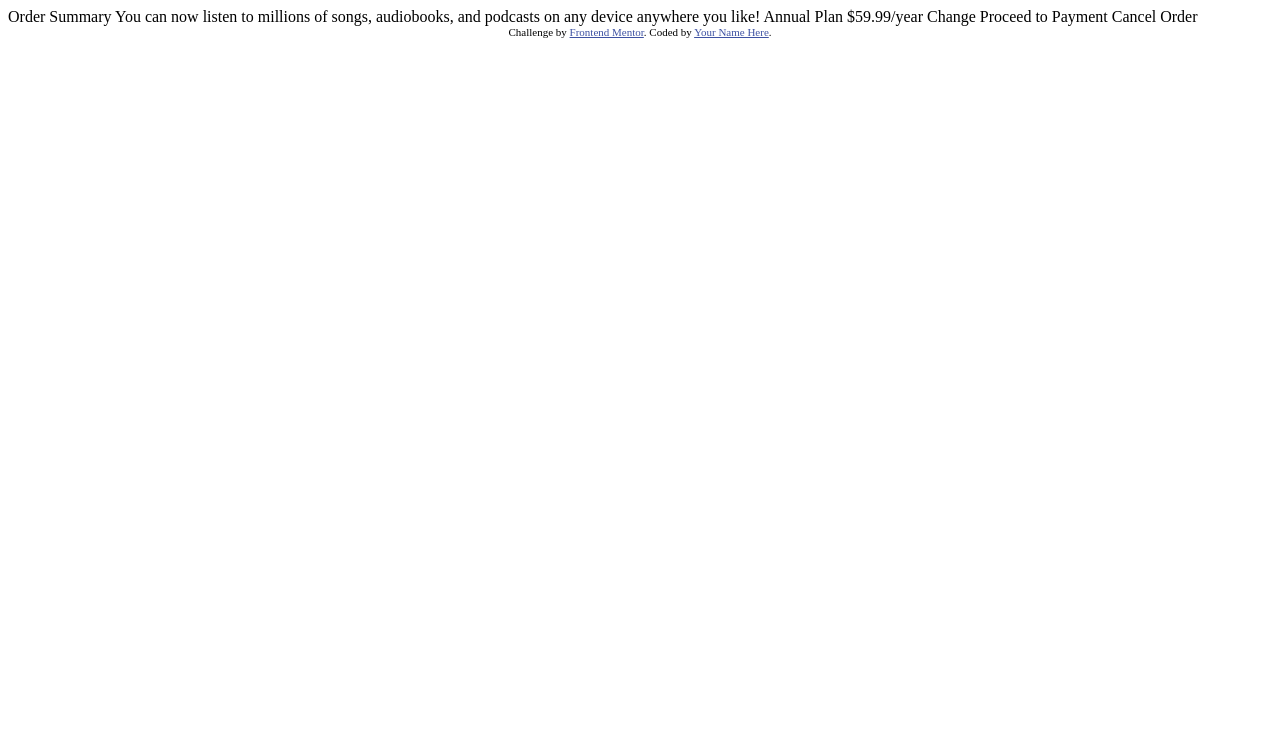
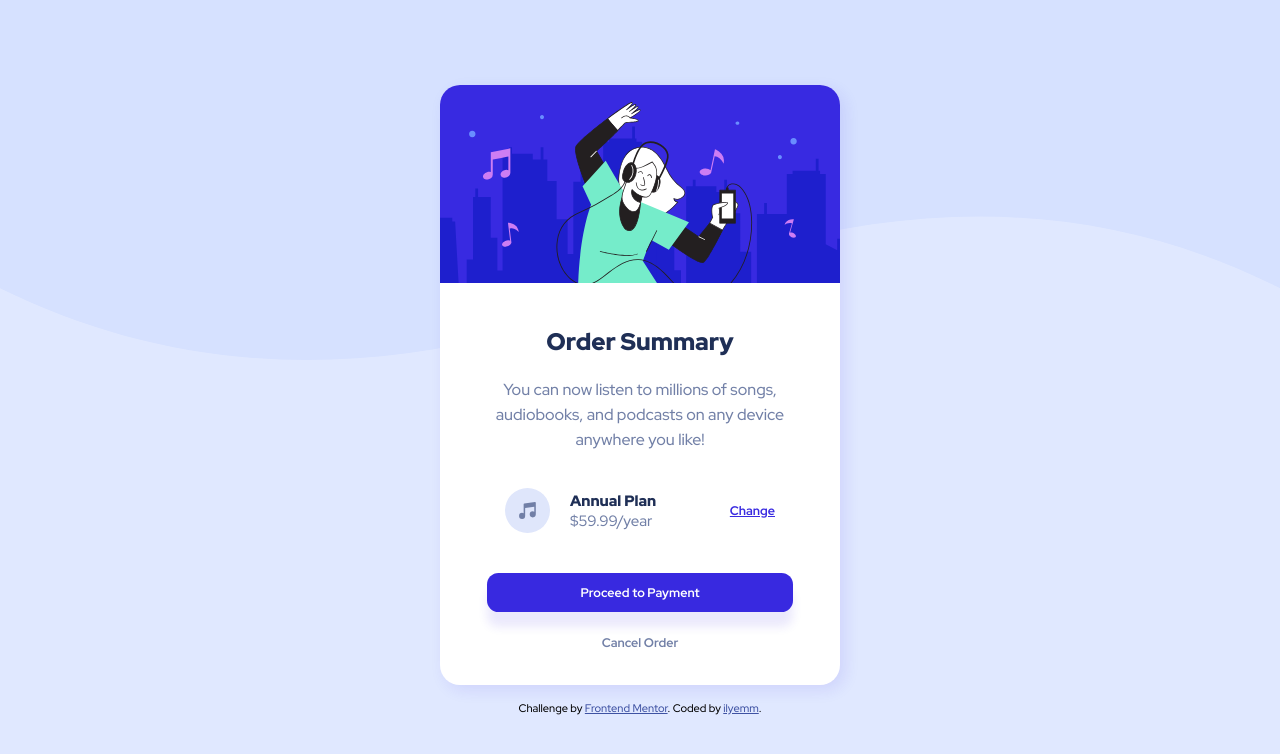
Before and after one commit to ilyemm/order-summary, a plain HTML site: page index.html in a window 1280 px wide. Drawn offline with Linux system fonts and the light colour scheme.

Commit message:
finished attempt!

```diff
--- a/index.html
+++ b/index.html
@@ -5,7 +5,11 @@
   <meta name="viewport" content="width=device-width, initial-scale=1.0"> <!-- displays site properly based on user's device -->
 
   <link rel="icon" type="image/png" sizes="32x32" href="./images/favicon-32x32.png">
+  <link rel="preconnect" href="https://fonts.googleapis.com">
+  <link rel="preconnect" href="https://fonts.gstatic.com" crossorigin>
+  <link href="https://fonts.googleapis.com/css2?family=Red+Hat+Display:wght@500;700;900&display=swap" rel="stylesheet">
 
+  <link rel="stylesheet" href="style.css">
   <title>Frontend Mentor | Order summary card</title>
 
   <!-- Feel free to remove these styles or customise in your own stylesheet 👍 -->
@@ -15,23 +19,46 @@
   </style>
 </head>
 <body>
+  <main>
+    <!-- main component -->
+    <div class="container-main">
+      <!-- image header -->
+      <img class='img-header' src="./images/illustration-hero.svg" alt="person listening to music">
 
+      <!-- order text -->
+      <div class="container-body-text">
+        <h2 class="body-header">
           Order Summary
-
+        </h2>
+        <p class="body-description">
           You can now listen to millions of songs, audiobooks, and podcasts on any
           device anywhere you like!
+        </p>
+      </div>
 
-  Annual Plan
-  $59.99/year
+      <!-- plan text -->
+      <div class="container-plan-info">
+        <div class="plan-info">
+          <img src="./images/icon-music.svg" alt="music icon">
+          <div class="plan-pricing">
+            <p class="plan-title-text">Annual Plan</p>
+            <p class="plan-pricing-text">$59.99/year</p>
+          </div>
+        </div>
+        <p class="plan-change-text">Change</p>
+      </div>
 
-  Change
-
-  Proceed to Payment
-  Cancel Order
+      <!-- proceed or cancel order -->
+      <div class="container-footer">
+        <button type="submit" class="footer-proceed">Proceed to Payment</button>
+        <p class="footer-cancel">Cancel Order</p>
+      </div>
+    </div>
 
     <div class="attribution">
       Challenge by <a href="https://www.frontendmentor.io?ref=challenge" target="_blank">Frontend Mentor</a>.
-    Coded by <a href="#">Your Name Here</a>.
+      Coded by <a href="https://www.frontendmentor.io/profile/ilyemm">ilyemm</a>.
     </div>
+  </main>
 </body>
 </html>
--- /dev/null
+++ b/style.scss
@@ -0,0 +1,201 @@
+// setting up font stuff
+$html-font-size: 62.5%;
+$body-font-size: 1.6rem;
+$font-stack: 'Red Hat Display', sans-serif;
+
+// primary colors
+$pale-blue: hsl(225, 100%, 94%);
+$bright-blue: hsl(245, 75%, 52%);
+// neutral colors
+$very-pale-blue: hsl(225, 100%, 98%);
+$desaturated-blue: hsl(224, 23%, 55%);
+$dark-blue: hsl(223, 47%, 23%);
+$hover-purple: #766CF1;
+
+html {font-size: $html-font-size}
+
+// ## Layout
+
+// The designs were created to the following widths:
+// - Mobile: 375px
+// - Desktop: 1440px
+
+body
+{
+    font-size: $body-font-size;
+    font-family: $font-stack;
+    font-weight: 500;
+    min-height: 100vh;
+    margin: 0;
+    background-color: $pale-blue;
+
+    display: flex;
+    flex-direction: column;
+    justify-content: center;
+    align-items: center;
+
+    background-image: url("./images/pattern-background-desktop.svg");
+    background-repeat: no-repeat;
+    background-size: 100% 45%;
+}
+
+.container-main
+{
+    width: 35rem;
+    height: 60rem;
+
+    margin: 0 auto 2vh;
+    background-color: white;
+    border-radius: 2rem;
+    overflow: hidden;
+
+    display: flex;
+    flex-direction: column;
+    align-items: center;
+    justify-content: center;
+
+    color: $desaturated-blue;
+    position: relative;
+
+    box-shadow: 5px 5px 15px hsla(245, 75%, 52%, .1);
+
+    .img-header
+    {
+        position: absolute;
+        top:0;
+        height: 33%;
+    }
+}
+
+.container-body-text
+{
+    margin: 55% auto 0;
+    text-align: center;
+    max-width: 75%;
+
+    .body-header
+    {
+        font-weight: 900;
+        color: $dark-blue;
+    }
+
+    .body-description
+    {
+        line-height: 2.5rem;
+        margin-top: 0;
+    }
+}
+
+.container-plan-info
+{
+    box-sizing: border-box;
+    width: 100%;
+    display: flex;
+    flex-direction: row;
+    align-items: center;
+    justify-content: space-between;
+    margin: 2rem 0 4rem;
+    padding: 0 5rem;
+    font-size: 1.5rem;
+
+    .plan-title-text
+    {
+        color: $dark-blue;
+        font-weight: 900;
+        margin-bottom: 0;
+    }
+
+    .plan-change-text
+    {
+        color: $bright-blue;
+        text-decoration: underline;
+        font-weight: 700;
+        font-size: 1.25rem;
+
+        &:hover
+        {
+            color:  $hover-purple;
+            text-decoration: none;
+        }
+    }
+}
+
+.plan-info
+{
+    display: flex;
+    flex-direction: row;
+    justify-items: start;
+    align-items: center;
+
+    img
+    {
+        margin-right: 2rem;
+        width: 4.5rem;
+        height: 4.5rem;
+    }
+
+    *
+    {
+        margin: 0;
+    }
+}
+
+.container-footer
+{
+    text-align: center;
+    font-weight: 700;
+    font-size: 1.5rem;
+
+    button
+    {
+        color: white;
+        font-size: 1.5rem;
+        font-family: $font-stack;
+        font-weight: 700;
+        background-color: $bright-blue;
+        border-style: none;
+        border-radius: 1.15rem;
+        padding: 1em 5em;
+        margin-bottom: 1rem;
+        box-shadow: 0px 15px 10px hsla(245, 75%, 52%, 0.1);
+
+        &:hover
+        {
+            background-color: $hover-purple;
+        }
+    }
+}
+
+.footer-cancel:hover
+{
+    color: $dark-blue;
+}
+
+@media screen and (min-width: 600px) {
+    .container-main
+    {
+        width: 40rem;
+    }
+
+    .container-body-text
+    {
+        margin-top: 50%;
+    }
+
+    .container-footer
+    {
+        font-size: 1.25rem;
+
+        button
+        {
+            font-size: 1.25rem;
+            padding: .85em 7.5em;
+            margin-bottom: 1rem;
+        }
+    }
+
+    .container-plan-info
+    {
+        padding: 0 6.5rem;
+    }
+}
```
Also changed, not shown: images/desktop-view.PNG (added), images/mobile-view.PNG (added), style.css (added), 2 other files. Lines whose indentation alone changed are shown as unchanged.
